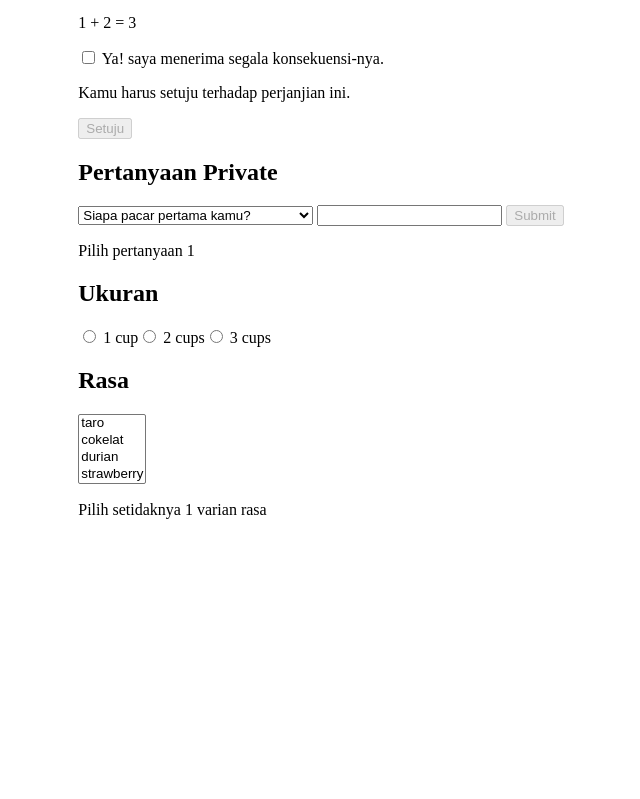
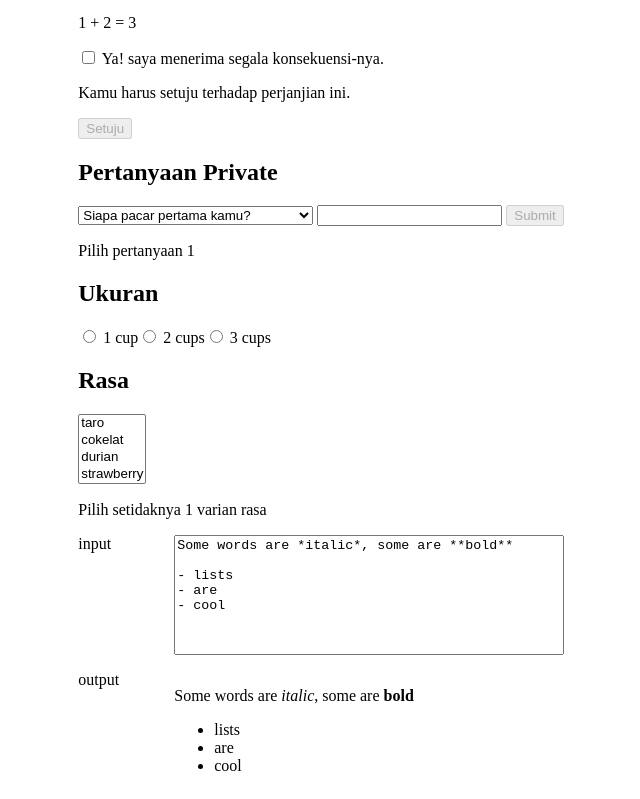
Before and after one commit to Zulhaditya/svelte-learn, a SvelteKit app: page / in a window 1280 px wide. Shown: the part 986-1785 px from the top of the page, without its empty margins (319-959 px from the left). Before the commit the page ends 1521 px from the top, so only its background shows below. Built offline with nearby package versions, Linux system fonts and the light colour scheme.

Commit message:
UPDATE : text area inputs

```diff
--- a/package.json
+++ b/package.json
@@ -19,5 +19,8 @@
 		"svelte-check": "^4.0.0",
 		"typescript": "^5.0.0",
 		"vite": "^6.2.6"
+	},
+	"dependencies": {
+		"marked": "^15.0.11"
 	}
 }
--- a/src/routes/+page.svelte
+++ b/src/routes/+page.svelte
@@ -16,6 +16,7 @@
   import CheckboxInputs from "./CheckboxInputs.svelte";
   import SelectBindings from "./SelectBindings.svelte";
   import GroupInputs from "./GroupInputs.svelte";
+  import TextAreaInputs from "./TextAreaInputs.svelte";
 
   let name = "Svelte";
   // let src = "/static/favicon.png";
@@ -47,6 +48,7 @@
   <CheckboxInputs />
   <SelectBindings />
   <GroupInputs />
+  <TextAreaInputs />
 </div>
 
 <!-- style tag digunakan untuk styling dengan css atau tailwind -->
--- /dev/null
+++ b/src/routes/TextAreaInputs.svelte
@@ -0,0 +1,30 @@
+<script lang="ts">
+  import { marked } from "marked";
+
+  let value = $state(
+    `Some words are *italic*, some are **bold**\n\n- lists\n- are\n- cool`,
+  );
+</script>
+
+<div class="grid">
+  input
+  <textarea bind:value></textarea>
+
+  output
+  <div>{@html marked(value)}</div>
+</div>
+
+<style>
+  .grid {
+    display: grid;
+    grid-template-columns: 5em 1fr;
+    grid-template-rows: 1fr 1fr;
+    grid-gap: 1em;
+    height: 100%;
+  }
+
+  textarea {
+    flex: 1;
+    resize: none;
+  }
+</style>
```
Also changed, not shown: 1 other file (tests, documents, lock files or other folders).
